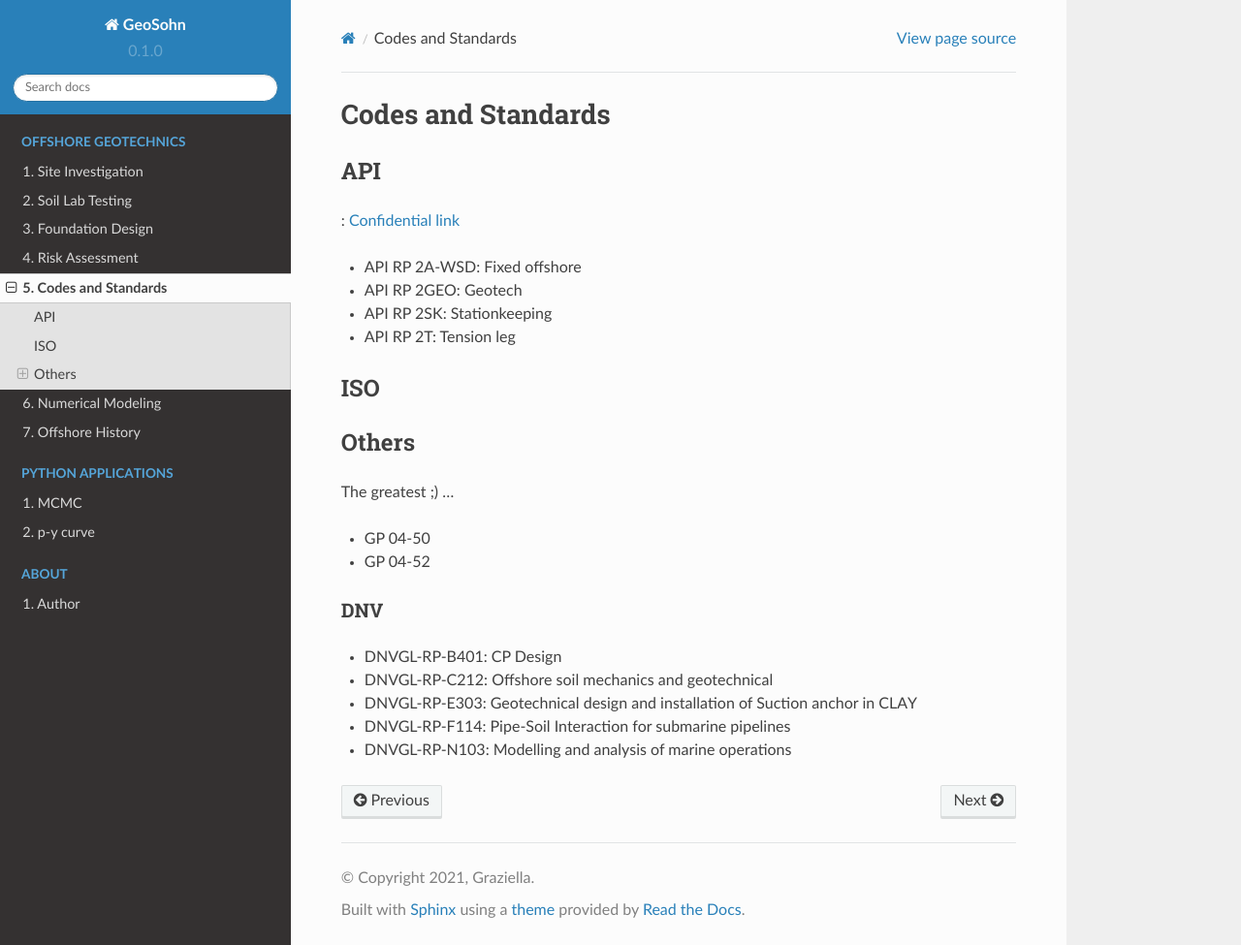
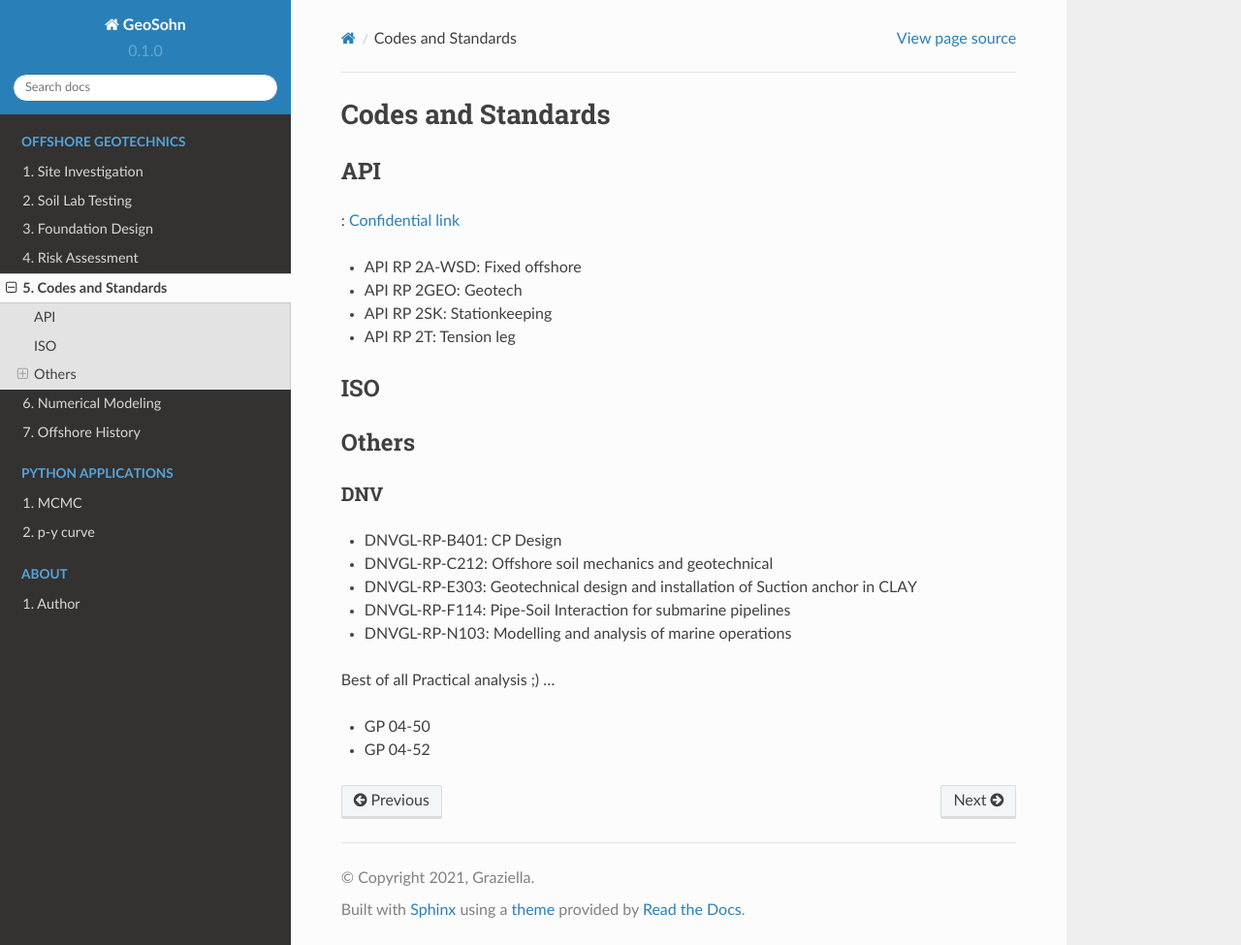
Before and after one commit to jrson11/GeoSohn, a Sphinx documentation site: the page built from docs/source/5-Codes_and_Standards.rst, in a window 1280 px wide and 975 px high. Shown: the whole window at 97% size. Built offline with Sphinx 7.4.7 and the Read the Docs theme 2.0.0, drawn with Linux system fonts in a browser that asks for light colours; pages that are not in the unit, such as notebooks, are missing from menus.

Commit message:
Update 5-Codes_and_Standards.rst

```diff
--- a/docs/source/5-Codes_and_Standards.rst
+++ b/docs/source/5-Codes_and_Standards.rst
@@ -25,12 +25,6 @@ ISO
 Others
 ------
 
-The greatest ;)
-...
-
-- GP 04-50
-- GP 04-52
-
 DNV
 ...
 
@@ -39,3 +33,9 @@ DNV
 - DNVGL-RP-E303: Geotechnical design and installation of Suction anchor in CLAY
 - DNVGL-RP-F114: Pipe-Soil Interaction for submarine pipelines
 - DNVGL-RP-N103: Modelling and analysis of marine operations
+
+Best of all Practical analysis ;)
+...
+
+- GP 04-50
+- GP 04-52
```
